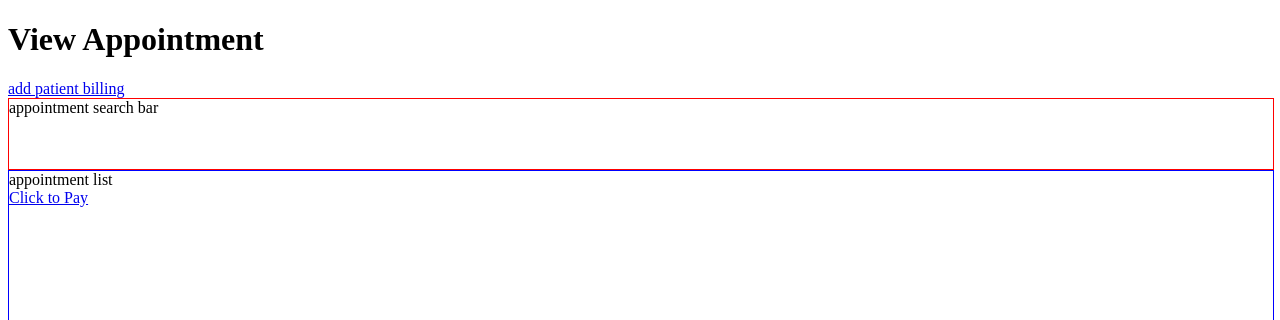
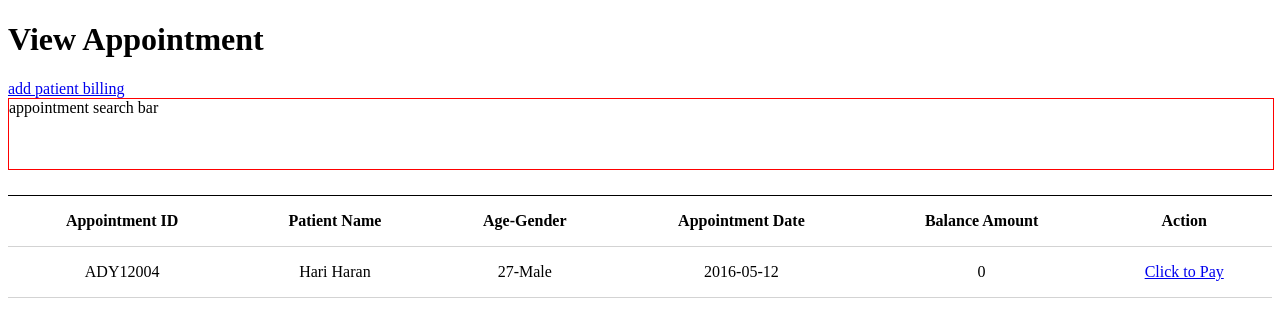
Before and after one commit to LiangA/patient-billing-app, a React (Create React App) app: page / in a window 1280 px wide. Shown: the top 320 px of the page. Built offline with nearby package versions, Linux system fonts and the light colour scheme.

Commit message:
✨ implement AppointmentTable component

```diff
--- a/src/components/App.js
+++ b/src/components/App.js
@@ -17,7 +17,7 @@ const App = () => {
           <AddPatientAppointment />
         </Route>
 
-        <Route path="/transaction">
+        <Route path="/transaction/:appointmentId">
           <PatientBillingTransaction />
         </Route>
 
--- a/src/components/App.scss
+++ b/src/components/App.scss
@@ -1,18 +1,3 @@
-// 1. View Appointment
-.view-appointment {
-  .search-bar {
-    width: 100%;
-    height: 70px;
-    border: 1px solid red;
-  }
-
-  .list {
-    width: 100%;
-    height: 300px;
-    border: 1px solid blue;
-  }
-}
-
 // 3. Patient Billing Transaction
 .patient-billing-transaction {
   .content {
--- /dev/null
+++ b/src/components/AppointmentTable.js
@@ -0,0 +1,50 @@
+import { useSelector } from 'react-redux';
+import { Link } from 'react-router-dom';
+
+const AppointmentTable = () => {
+  const appointment = useSelector((s) => s.appointment);
+  console.log(appointment);
+
+  if (appointment.isLoading) {
+    return <div>Loading...</div>;
+  }
+
+  if (appointment.list.length === 0) {
+    return <div>No Appointment</div>;
+  }
+
+  return (
+    <table>
+      <thead>
+        <tr>
+          <th>Appointment ID</th>
+          <th>Patient Name</th>
+          <th>Age-Gender</th>
+          <th>Appointment Date</th>
+          <th>Balance Amount</th>
+          <th>Action</th>
+        </tr>
+      </thead>
+      <tbody>
+        {appointment.list.map((ap) => {
+          return (
+            <tr key={ap.id}>
+              <td>{ap.id}</td>
+              <td>{ap.patient.name}</td>
+              <td>
+                {ap.patient.age}-{ap.patient.gender}
+              </td>
+              <td>{ap.date}</td>
+              <td>0</td>
+              <td>
+                <Link to={'/transaction/' + ap.id}>Click to Pay</Link>
+              </td>
+            </tr>
+          );
+        })}
+      </tbody>
+    </table>
+  );
+};
+
+export default AppointmentTable;
--- a/src/components/PatientBillingTransaction.js
+++ b/src/components/PatientBillingTransaction.js
@@ -1,6 +1,11 @@
-import { Link } from 'react-router-dom';
+import { Link, useParams } from 'react-router-dom';
+import { useSelector } from 'react-redux';
 
 const PatientBillingTransaction = () => {
+  const { appointmentId } = useParams();
+  const appointment = useSelector((s) => s.appointment.map[appointmentId]);
+  console.log({ appointment });
+
   return (
     <div className="patient-billing-transaction">
       <Link to="/">Back to View Appointment</Link>
--- a/src/components/ViewAppointment.js
+++ b/src/components/ViewAppointment.js
@@ -1,17 +1,15 @@
+import './ViewAppointment.scss';
+
+import AppointmentTable from './AppointmentTable';
 import { Link } from 'react-router-dom';
 
 const ViewAppointment = () => {
   return (
     <div className="view-appointment">
       <h1>View Appointment</h1>
-
       <Link to="/add">add patient billing</Link>
       <div className="search-bar">appointment search bar</div>
-      <div className="list">
-        appointment list
-        <br />
-        <Link to="/transaction">Click to Pay</Link>
-      </div>
+      <AppointmentTable />
     </div>
   );
 };
--- /dev/null
+++ b/src/components/ViewAppointment.scss
@@ -0,0 +1,26 @@
+.view-appointment {
+  .search-bar {
+    width: 100%;
+    height: 70px;
+    border: 1px solid red;
+  }
+
+  table {
+    width: 100%;
+    margin: 25px 0;
+    border-collapse: collapse;
+    border-top: 1px solid black;
+    text-align: center;
+
+    th,
+    td {
+      padding: 16px;
+      border-bottom: 1px solid lightgray;
+    }
+
+    .empty {
+      padding: 10px 0;
+      color: blue;
+    }
+  }
+}
```
